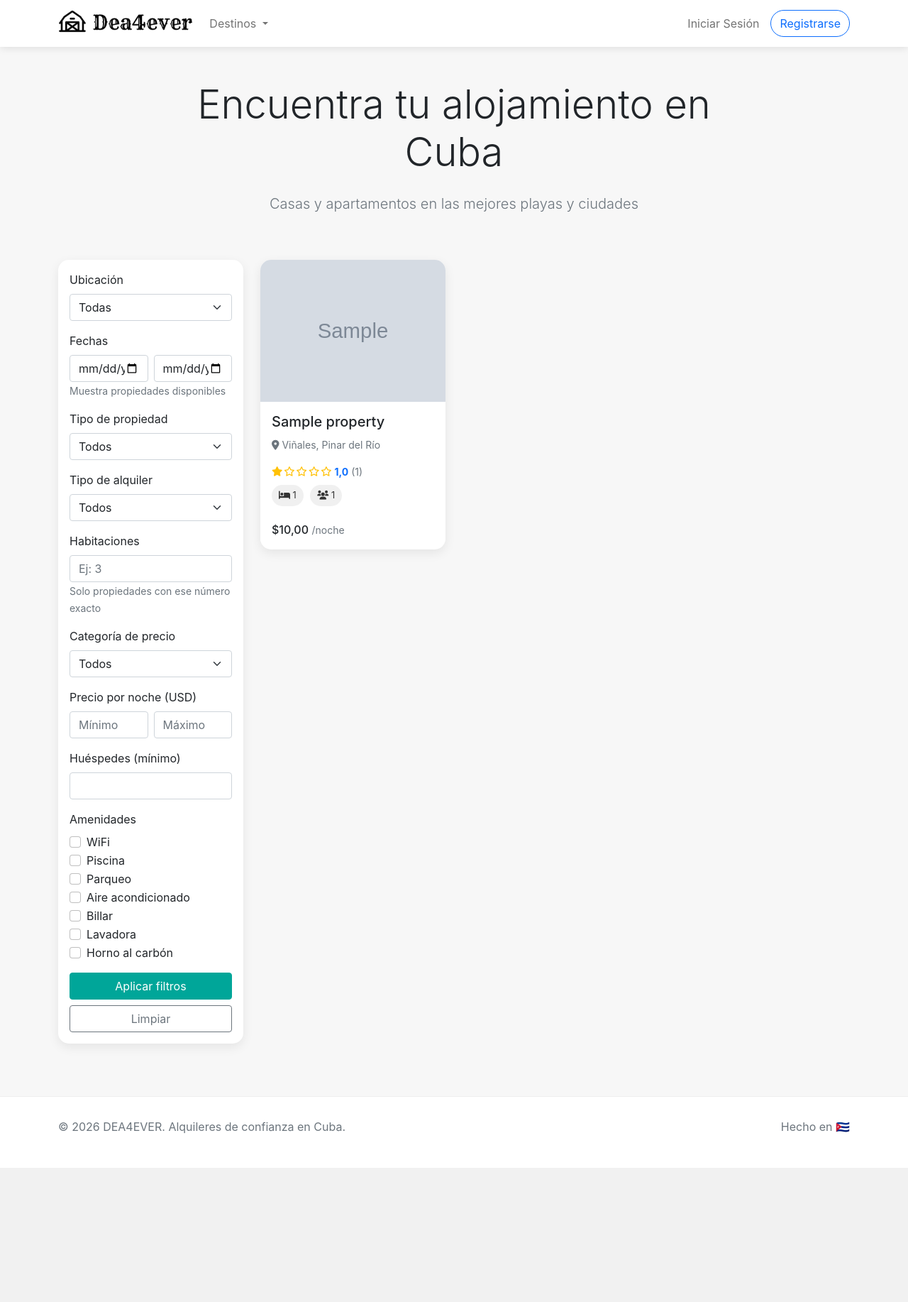
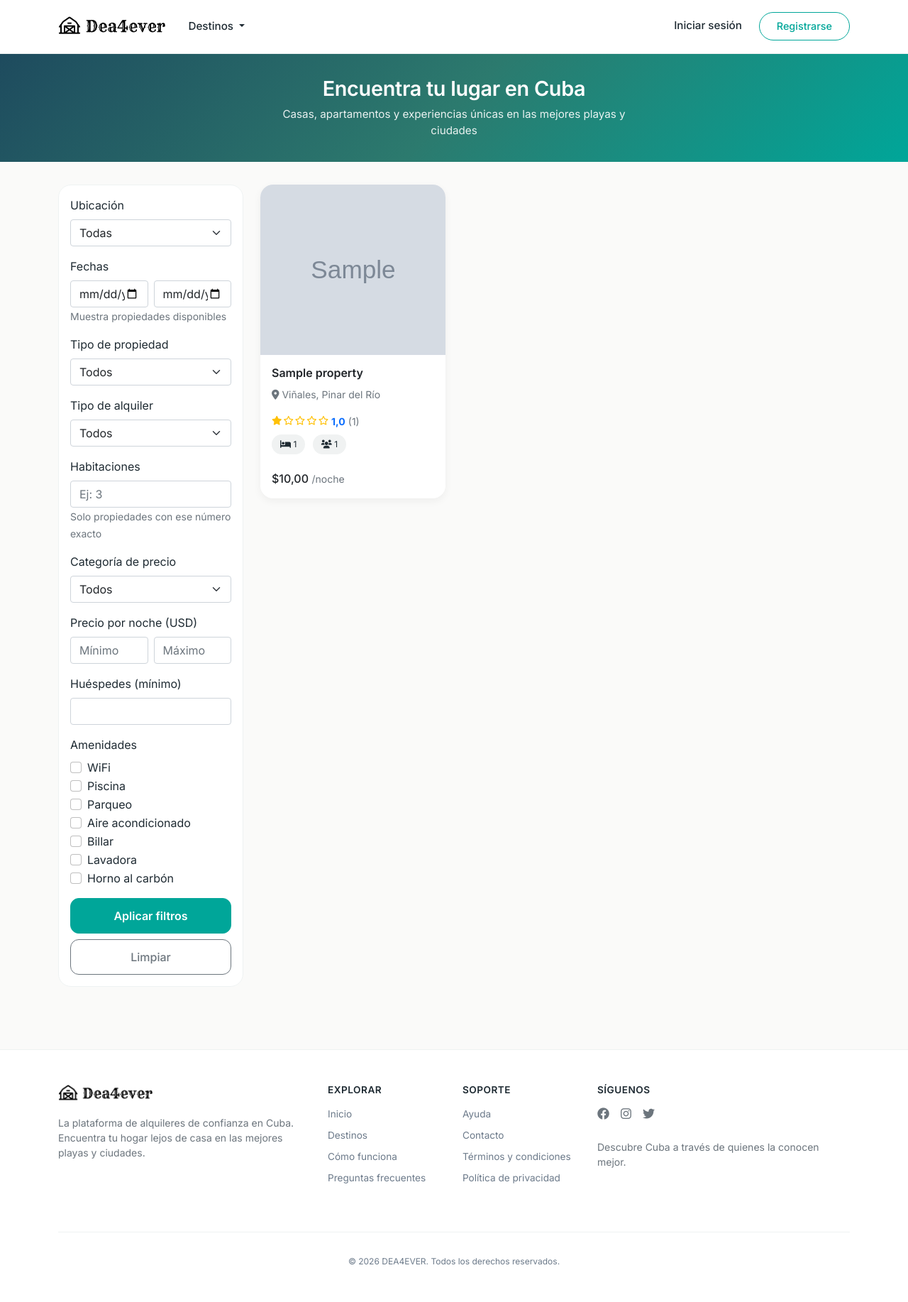
Before and after one commit to alquilerescuba/alquilerescuba, a Django app: page / in a window 1280 px wide. Shown: the whole page at 71% size. Before the commit the page ends 1645 px from the top, so only its background shows below. Run offline with Django 5.2, Linux system fonts and the light colour scheme; tables that the repository leaves empty hold one stand-in row (values such as "Sample post"); grey boxes marked "Sample" are stand-in pictures.

Commit message:
Ajustar altura del hero y mejorar diseño

```diff
--- a/templates/base.html
+++ b/templates/base.html
@@ -9,189 +9,277 @@
     <link href="https://cdn.jsdelivr.net/npm/bootstrap@5.1.3/dist/css/bootstrap.min.css" rel="stylesheet">
     <!-- Font Awesome -->
     <link rel="stylesheet" href="https://cdnjs.cloudflare.com/ajax/libs/font-awesome/6.0.0/css/all.min.css">
-    <link rel="stylesheet" href="/static/css/custom.css">
+    <!-- Google Fonts -->
+    <link href="https://fonts.googleapis.com/css2?family=Inter:wght@300;400;500;600;700&display=swap" rel="stylesheet">
 
     <style>
         :root {
             --primary-color: #00a699;
+            --primary-dark: #008b82;
+            --primary-light: #4ecdc4;
+            --secondary-color: #ff9f4a;
+            --accent-sun: #ffb347;
+            --text-dark: #1e2a32;
+            --text-light: #6c7a8a;
+            --bg-light: #ffffff;
+            --bg-gray: #fafaf9;
+            --border-color: #eef2f2;
         }
+
+        * {
+            margin: 0;
+            padding: 0;
+            box-sizing: border-box;
+        }
+
         body {
-            font-family: -apple-system, BlinkMacSystemFont, 'Segoe UI', Roboto, sans-serif;
-            background-color: #f7f7f7;
+            font-family: 'Inter', -apple-system, BlinkMacSystemFont, 'Segoe UI', Roboto, sans-serif;
+            background-color: var(--bg-gray);
+            color: var(--text-dark);
+            line-height: 1.5;
         }
+
+        /* Navbar profesional */
         .navbar {
-            background-color: white !important;
-            box-shadow: 0 2px 10px rgba(0,0,0,0.1);
+            background-color: var(--bg-light) !important;
+            border-bottom: 1px solid var(--border-color);
+            padding: 1rem 0;
+            position: sticky;
+            top: 0;
+            z-index: 1000;
         }
-        .navbar-brand {
+
+        .navbar-brand img {
+            height: 32px;
+        }
+
+        .nav-link {
+            color: var(--text-dark) !important;
+            font-weight: 500;
+            font-size: 0.95rem;
+            transition: color 0.2s;
+            padding: 0.5rem 1rem !important;
+        }
+
+        .nav-link:hover {
             color: var(--primary-color) !important;
-            font-weight: bold;
         }
+
+        .btn-outline-primary {
+            border: 1px solid var(--primary-color);
+            color: var(--primary-color);
+            background: transparent;
+            border-radius: 40px;
+            padding: 8px 24px;
+            font-weight: 500;
+            font-size: 0.9rem;
+            transition: all 0.2s;
+        }
+
+        .btn-outline-primary:hover {
+            background-color: var(--primary-color);
+            border-color: var(--primary-color);
+            color: white;
+        }
+
+/* Hero Section - compacto pero un poco más alto */
+.hero-section {
+    background: linear-gradient(135deg, #1e4b5e 0%, #2c7a6e 50%, #00a699 100%);
+    color: white;
+    padding: 2rem 0;
+    margin-bottom: 2rem;
+    text-align: center;
+}
+
+.hero-title {
+    font-size: 1.8rem;
+    font-weight: 600;
+    margin-bottom: 0.5rem;
+    letter-spacing: -0.01em;
+}
+
+.hero-subtitle {
+    font-size: 0.95rem;
+    opacity: 0.9;
+    max-width: 500px;
+    margin: 0 auto;
+}
+
+@media (max-width: 768px) {
+    .hero-section {
+        padding: 1.5rem 0;
+    }
+
+    .hero-title {
+        font-size: 1.4rem;
+    }
+
+    .hero-subtitle {
+        font-size: 0.85rem;
+    }
+}
+
+        /* Tarjetas estilo Airbnb */
+        .card {
+            border: none;
+            border-radius: 18px;
+            overflow: hidden;
+            transition: all 0.3s cubic-bezier(0.2, 0, 0, 1);
+            box-shadow: 0 4px 12px rgba(0,0,0,0.05);
+            background: var(--bg-light);
+        }
+
+        .card:hover {
+            transform: translateY(-4px);
+            box-shadow: 0 20px 30px -12px rgba(0,0,0,0.12);
+        }
+
+        .card-img-top {
+            height: 240px;
+            object-fit: cover;
+        }
+
+        .card-body {
+            padding: 1rem;
+        }
+
+        .card-title {
+            font-size: 1rem;
+            font-weight: 600;
+            margin-bottom: 0.5rem;
+            color: var(--text-dark);
+        }
+
+        /* Filtros profesionales */
+        .filters-card {
+            border-radius: 18px;
+            border: 1px solid var(--border-color);
+            background: var(--bg-light);
+            position: sticky;
+            top: 90px;
+            transition: box-shadow 0.2s;
+        }
+
+        .filters-card:hover {
+            box-shadow: 0 8px 24px rgba(0,0,0,0.06);
+        }
+
+        /* Botones */
         .btn-primary {
             background-color: var(--primary-color);
             border-color: var(--primary-color);
-        }
-        .btn-primary:hover {
-            background-color: #008b82;
-            border-color: #008b82;
-        }
-        .btn-success {
-            background-color: #25D366;
-            border-color: #25D366;
-        }
-        .card {
-            border: none;
-            border-radius: 15px;
-            overflow: hidden;
-            transition: transform 0.2s;
-            box-shadow: 0 5px 15px rgba(0,0,0,0.08);
-        }
-        .card:hover {
-            transform: translateY(-5px);
-            box-shadow: 0 10px 25px rgba(0,0,0,0.15);
-        }
-        .card-img-top {
-            height: 200px;
-            object-fit: cover;
-        }
-        .badge-amenity {
-            background-color: #f0f0f0;
-            color: #333;
-            padding: 5px 10px;
-            border-radius: 20px;
-            font-size: 0.8rem;
-            margin-right: 5px;
-            margin-bottom: 5px;
-            display: inline-block;
-        }
-        footer {
-            background-color: white;
-            padding: 30px 0;
-            margin-top: 50px;
-            border-top: 1px solid #eee;
-        }
-        /* Mejoras para el calendario */
-.calendar-container {
-    background: white;
-    border-radius: 15px;
-    padding: 15px;
-    box-shadow: 0 2px 8px rgba(0,0,0,0.05);
+            border-radius: 12px;
+            padding: 12px;
+            font-weight: 600;
+            transition: all 0.2s;
         }
 
-.date-cell {
-    cursor: pointer;
-    transition: all 0.2s;
-    height: 40px;
-    display: flex;
-    align-items: center;
-    justify-content: center;
+        .btn-primary:hover {
+            background-color: var(--primary-dark);
+            border-color: var(--primary-dark);
+            transform: translateY(-2px);
+        }
+
+        .btn-outline-secondary {
+            border-radius: 12px;
+            padding: 12px;
             font-weight: 500;
         }
 
-.date-cell:hover:not(.bg-secondary):not(.bg-light) {
-    transform: scale(1.05);
-    box-shadow: 0 2px 8px rgba(0,166,153,0.3);
+        /* Footer profesional */
+        footer {
+            background-color: var(--bg-light);
+            border-top: 1px solid var(--border-color);
+            padding: 3rem 0 2rem;
+            margin-top: 4rem;
         }
 
-.available-date {
-    background: linear-gradient(145deg, #00a699, #008b82);
-    color: white;
-    font-weight: 500;
+        footer h5 {
+            font-size: 0.85rem;
+            font-weight: 600;
+            margin-bottom: 1rem;
+            color: var(--text-dark);
+            letter-spacing: 0.5px;
+            text-transform: uppercase;
         }
 
-.booked-date {
-    background: #e0e0e0;
-    color: #666;
-    cursor: not-allowed;
-    text-decoration: line-through;
-    opacity: 0.7;
+        footer a {
+            color: var(--text-light);
+            text-decoration: none;
+            font-size: 0.85rem;
+            display: block;
+            margin-bottom: 0.6rem;
+            transition: color 0.2s;
         }
 
-.past-date {
-    background: #f5f5f5;
-    color: #aaa;
-    cursor: not-allowed;
+        footer a:hover {
+            color: var(--primary-color);
         }
 
-.selected-date {
-    background: #ff5a5f !important;
-    color: white !important;
-    font-weight: bold;
-    box-shadow: 0 2px 12px rgba(255,90,95,0.4);
+        .footer-bottom {
+            border-top: 1px solid var(--border-color);
+            margin-top: 2rem;
+            padding-top: 2rem;
+            font-size: 0.75rem;
+            color: var(--text-light);
+            text-align: center;
         }
 
-.range-date {
-    background: rgba(255,90,95,0.2) !important;
-    color: #333 !important;
-    font-weight: 500;
+        /* Badges */
+        .badge-amenity {
+            background-color: #f0f2f2;
+            color: var(--text-dark);
+            padding: 5px 12px;
+            border-radius: 20px;
+            font-size: 0.75rem;
+            margin-right: 6px;
+            margin-bottom: 6px;
+            display: inline-block;
+            transition: background-color 0.2s;
         }
 
-.weekday-label {
-    font-weight: 600;
-    color: #666;
-    font-size: 0.85rem;
-    text-transform: uppercase;
-    letter-spacing: 0.5px;
+        .badge-amenity:hover {
+            background-color: #e4e8e8;
         }
 
-.calendar-header {
-    background: linear-gradient(145deg, #f8f9fa, #e9ecef);
-    border-radius: 10px;
-    padding: 8px;
-    margin-bottom: 15px;
+        /* Estrellas */
+        .star-rating {
+            display: inline-flex;
+            gap: 2px;
         }
 
-.month-nav-btn {
-    border: none;
-    background: white;
-    border-radius: 50%;
-    width: 35px;
-    height: 35px;
-    display: flex;
-    align-items: center;
-    justify-content: center;
-    box-shadow: 0 2px 5px rgba(0,0,0,0.1);
-    transition: all 0.2s;
+        .review-stars {
+            display: inline-flex;
+            gap: 2px;
         }
 
-.month-nav-btn:hover {
-    background: #00a699;
-    color: white;
-    transform: scale(1.1);
-}
 
-.current-month {
-    font-size: 1.2rem;
-    font-weight: 600;
-    color: #333;
-    margin: 0;
+        /* Animaciones suaves */
+        a, button {
+            transition: all 0.2s ease;
         }
     </style>
 </head>
 <body>
+    <!-- Navbar -->
     <nav class="navbar navbar-expand-lg navbar-light">
         <div class="container">
             <a class="navbar-brand" href="/">
-            <img src="/static/images/logo.png" alt="DEA4EVER" height="40">
+                <img src="/static/images/logo.png" alt="DEA4EVER" height="32">
             </a>
             <button class="navbar-toggler" type="button" data-bs-toggle="collapse" data-bs-target="#navbarNav">
                 <span class="navbar-toggler-icon"></span>
             </button>
             <div class="collapse navbar-collapse" id="navbarNav">
-            <!-- Menú izquierda (siempre visible) -->
                 <ul class="navbar-nav me-auto">
                     <li class="nav-item dropdown">
                         <a class="nav-link dropdown-toggle" href="#" id="destinosDropdown" role="button" data-bs-toggle="dropdown">
                             Destinos
                         </a>
                         <ul class="dropdown-menu">
-    <!-- Pinar del Río -->
                             <li><h6 class="dropdown-header">Pinar del Río</h6></li>
                             <li><a class="dropdown-item" href="/?location=vinales">Viñales</a></li>
-
                             <li><hr class="dropdown-divider"></li>
-
-    <!-- La Habana -->
                             <li><h6 class="dropdown-header">La Habana</h6></li>
                             <li><a class="dropdown-item" href="/?location=playa">Playa</a></li>
                             <li><a class="dropdown-item" href="/?location=vedado">Vedado</a></li>
@@ -203,19 +291,14 @@
                             <li><a class="dropdown-item" href="/?location=boca_ciega">Boca Ciega</a></li>
                             <li><a class="dropdown-item" href="/?location=guanabo">Guanabo</a></li>
                             <li><a class="dropdown-item" href="/?location=penas_altas">Peñas Altas</a></li>
-
                             <li><hr class="dropdown-divider"></li>
-
-    <!-- Matanzas -->
                             <li><h6 class="dropdown-header">Matanzas</h6></li>
                             <li><a class="dropdown-item" href="/?location=varadero">Varadero</a></li>
                             <li><a class="dropdown-item" href="/?location=santa_marta">Santa Marta</a></li>
-
                         </ul>
                     </li>
+                </ul>
 
-            </ul>
-         <!-- Menú derecha -->
                 <ul class="navbar-nav">
                     {% if user.is_authenticated %}
                         {% if user.is_superuser or user.groups.all %}
@@ -233,16 +316,14 @@
                             </form>
                         </li>
                     {% else %}
-        <li class="nav-item d-flex align-items-center">
-            <a class="nav-link" href="/login/">Iniciar Sesión</a>
+                        <li class="nav-item">
+                            <a class="nav-link" href="/login/">Iniciar sesión</a>
                         </li>
-        <li class="nav-item d-flex align-items-center">
-            <a class="btn btn-outline-primary ms-2" href="/signup/" style="border-radius: 20px;">Registrarse</a>
+                        <li class="nav-item">
+                            <a class="btn btn-outline-primary ms-2" href="/signup/">Registrarse</a>
                         </li>
                     {% endif %}
                 </ul>
-
-
             </div>
         </div>
     </nav>
@@ -251,15 +332,40 @@
         {% block content %}{% endblock %}
     </main>
 
+    <!-- Footer -->
     <footer>
         <div class="container">
             <div class="row">
-                <div class="col-md-6">
-                    <p class="text-muted">© 2026 DEA4EVER. Alquileres de confianza en Cuba.</p>
+                <div class="col-md-4 mb-4">
+                    <img src="/static/images/logo.png" alt="DEA4EVER" height="28" class="mb-3">
+                    <p class="text-muted small">La plataforma de alquileres de confianza en Cuba. Encuentra tu hogar lejos de casa en las mejores playas y ciudades.</p>
                 </div>
-                <div class="col-md-6 text-end">
-                    <p class="text-muted">Hecho en 🇨🇺</p>
+                <div class="col-md-2 mb-4">
+                    <h5>Explorar</h5>
+                    <a href="/">Inicio</a>
+                    <a href="#">Destinos</a>
+                    <a href="#">Cómo funciona</a>
+                    <a href="#">Preguntas frecuentes</a>
                 </div>
+                <div class="col-md-2 mb-4">
+                    <h5>Soporte</h5>
+                    <a href="#">Ayuda</a>
+                    <a href="#">Contacto</a>
+                    <a href="#">Términos y condiciones</a>
+                    <a href="#">Política de privacidad</a>
+                </div>
+                <div class="col-md-4 mb-4">
+                    <h5>Síguenos</h5>
+                    <div class="d-flex gap-3">
+                        <a href="#" class="text-muted"><i class="fab fa-facebook fa-lg"></i></a>
+                        <a href="#" class="text-muted"><i class="fab fa-instagram fa-lg"></i></a>
+                        <a href="#" class="text-muted"><i class="fab fa-twitter fa-lg"></i></a>
+                    </div>
+                    <p class="mt-3 small text-muted">Descubre Cuba a través de quienes la conocen mejor.</p>
+                </div>
+            </div>
+            <div class="footer-bottom">
+                <p>© 2026 DEA4EVER. Todos los derechos reservados.</p>
             </div>
         </div>
     </footer>
--- a/templates/properties/list.html
+++ b/templates/properties/list.html
@@ -4,22 +4,23 @@
 {% block title %}Encuentra alojamiento en Cuba{% endblock %}
 
 {% block content %}
-<div class="container mt-5">
-    <div class="row mb-5">
-        <div class="col-lg-8 mx-auto text-center">
-            <h1 class="display-4 mb-4">Encuentra tu alojamiento en Cuba</h1>
-            <p class="lead text-muted">Casas y apartamentos en las mejores playas y ciudades</p>
-        </div>
+<!-- Hero Section con olas -->
+<div class="hero-section">
+    <div class="container text-center">
+        <h1 class="hero-title">Encuentra tu lugar en Cuba</h1>
+        <p class="hero-subtitle">Casas, apartamentos y experiencias únicas en las mejores playas y ciudades</p>
     </div>
+</div>
 
+<div class="container">
     <div class="row">
         <!-- Sidebar con filtros -->
         <div class="col-md-3 mb-4">
-            <div class="card p-3">
+            <div class="filters-card p-3">
                 <form method="get">
                     <!-- 1. Ubicación -->
                     <div class="mb-3">
-                        <label class="form-label">Ubicación</label>
+                        <label class="form-label fw-semibold">Ubicación</label>
                         <select name="location" class="form-select">
                             <option value="">Todas</option>
                             {% for loc_value, loc_name in filter.form.fields.location.choices %}
@@ -32,7 +33,7 @@
 
                     <!-- 2. Fechas -->
                     <div class="mb-3">
-                        <label class="form-label">Fechas</label>
+                        <label class="form-label fw-semibold">Fechas</label>
                         <div class="row g-2">
                             <div class="col-6">
                                 <input type="date" name="check_in" class="form-control" value="{{ request.GET.check_in }}" placeholder="Llegada">
@@ -44,9 +45,9 @@
                         <small class="text-muted">Muestra propiedades disponibles</small>
                     </div>
 
-                    <!-- 3. Tipo de propiedad (Casa/Apartamento) -->
+                    <!-- 3. Tipo de propiedad -->
                     <div class="mb-3">
-                        <label class="form-label">Tipo de propiedad</label>
+                        <label class="form-label fw-semibold">Tipo de propiedad</label>
                         <select name="category" class="form-select">
                             <option value="">Todos</option>
                             {% for cat in filter.form.fields.category.queryset %}
@@ -59,7 +60,7 @@
 
                     <!-- 4. Tipo de alquiler -->
                     <div class="mb-3">
-                        <label class="form-label">Tipo de alquiler</label>
+                        <label class="form-label fw-semibold">Tipo de alquiler</label>
                         <select name="rental_type" class="form-select">
                             <option value="">Todos</option>
                             <option value="entire" {% if request.GET.rental_type == 'entire' %}selected{% endif %}>Toda la propiedad</option>
@@ -67,16 +68,16 @@
                         </select>
                     </div>
 
-                    <!-- Habitaciones (exactas) -->
+                    <!-- Habitaciones -->
                     <div class="mb-3">
-                        <label class="form-label">Habitaciones</label>
+                        <label class="form-label fw-semibold">Habitaciones</label>
                         <input type="number" name="bedrooms" class="form-control" value="{{ request.GET.bedrooms }}" min="1" placeholder="Ej: 3">
                         <small class="text-muted">Solo propiedades con ese número exacto</small>
                     </div>
 
                     <!-- Categoría de precio -->
                     <div class="mb-3">
-                        <label class="form-label">Categoría de precio</label>
+                        <label class="form-label fw-semibold">Categoría de precio</label>
                         <select name="price_category" class="form-select" id="priceCategorySelect">
                             <option value="">Todos</option>
                             <option value="night" {% if request.GET.price_category == 'night' %}selected{% endif %}>Por noche</option>
@@ -85,9 +86,9 @@
                         </select>
                     </div>
 
-                    <!-- Precio (dinámico según categoría) -->
+                    <!-- Precio -->
                     <div class="mb-3" id="priceRangeDiv">
-                        <label class="form-label" id="priceLabel">Precio por noche (USD)</label>
+                        <label class="form-label fw-semibold" id="priceLabel">Precio por noche (USD)</label>
                         <div class="row g-2">
                             <div class="col-6">
                                 <input type="number" name="price_min" class="form-control" value="{{ request.GET.price_min }}" placeholder="Mínimo">
@@ -100,13 +101,13 @@
 
                     <!-- Huéspedes -->
                     <div class="mb-3">
-                        <label class="form-label">Huéspedes (mínimo)</label>
+                        <label class="form-label fw-semibold">Huéspedes (mínimo)</label>
                         <input type="number" name="guests" class="form-control" value="{{ request.GET.guests }}" min="1">
                     </div>
 
                     <!-- Amenidades -->
                     <div class="mb-3">
-                        <label class="form-label d-block">Amenidades</label>
+                        <label class="form-label fw-semibold d-block">Amenidades</label>
                         <div class="form-check">
                             <input class="form-check-input" type="checkbox" name="has_wifi" value="true" {% if request.GET.has_wifi %}checked{% endif %}>
                             <label class="form-check-label">WiFi</label>
@@ -150,7 +151,7 @@
                 <div class="col-md-4 mb-4">
                     <a href="{% url 'properties:detail' property.pk %}" class="text-decoration-none">
                         <div class="card h-100">
-                            <img src="{{ property.main_photo.url }}" class="card-img-top" alt="{{ property.title }}">
+                            <img src="{{ property.main_photo.url }}" class="card-img-top" alt="{{ property.title }}" loading="lazy">
                             <div class="card-body">
                                 <h5 class="card-title text-dark">{{ property.title }}</h5>
                                 <p class="card-text">
@@ -166,9 +167,9 @@
                                             <div class="star-rating me-1">
                                                 {% for i in "12345"|make_list %}
                                                     {% if forloop.counter <= property.average_rating %}
-                                                        <i class="fas fa-star" style="color: #ffc107; font-size: 0.85rem;"></i>
+                                                        <i class="fas fa-star" style="color: #ffc107; font-size: 0.8rem;"></i>
                                                     {% else %}
-                                                        <i class="far fa-star" style="color: #ffc107; font-size: 0.85rem;"></i>
+                                                        <i class="far fa-star" style="color: #ffc107; font-size: 0.8rem;"></i>
                                                     {% endif %}
                                                 {% endfor %}
                                             </div>
@@ -202,7 +203,11 @@
                 </div>
                 {% empty %}
                 <div class="col-12">
-                    <div class="alert alert-info">No hay propiedades que coincidan con tu búsqueda.</div>
+                    <div class="alert alert-info text-center py-5">
+                        <i class="fas fa-search fa-2x mb-3 d-block text-muted"></i>
+                        <h5>No hay propiedades que coincidan con tu búsqueda</h5>
+                        <p class="text-muted">Intenta con otros filtros o limpiar la búsqueda</p>
+                    </div>
                 </div>
                 {% endfor %}
             </div>
```
Lines whose indentation alone changed are shown as unchanged.
